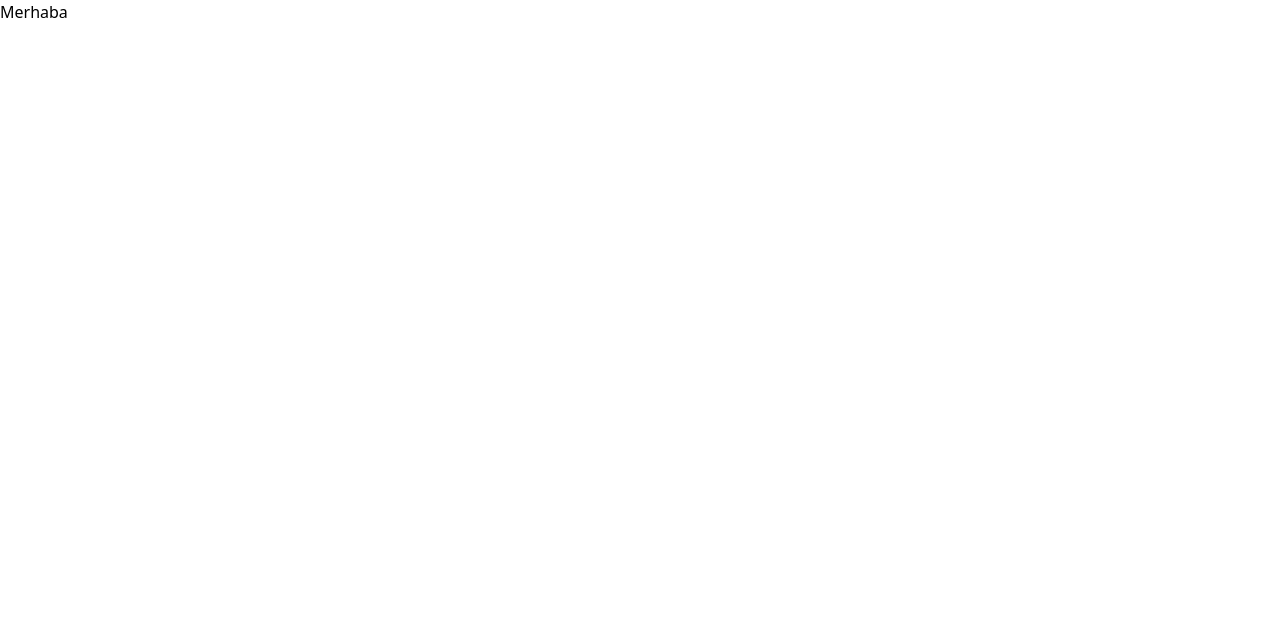
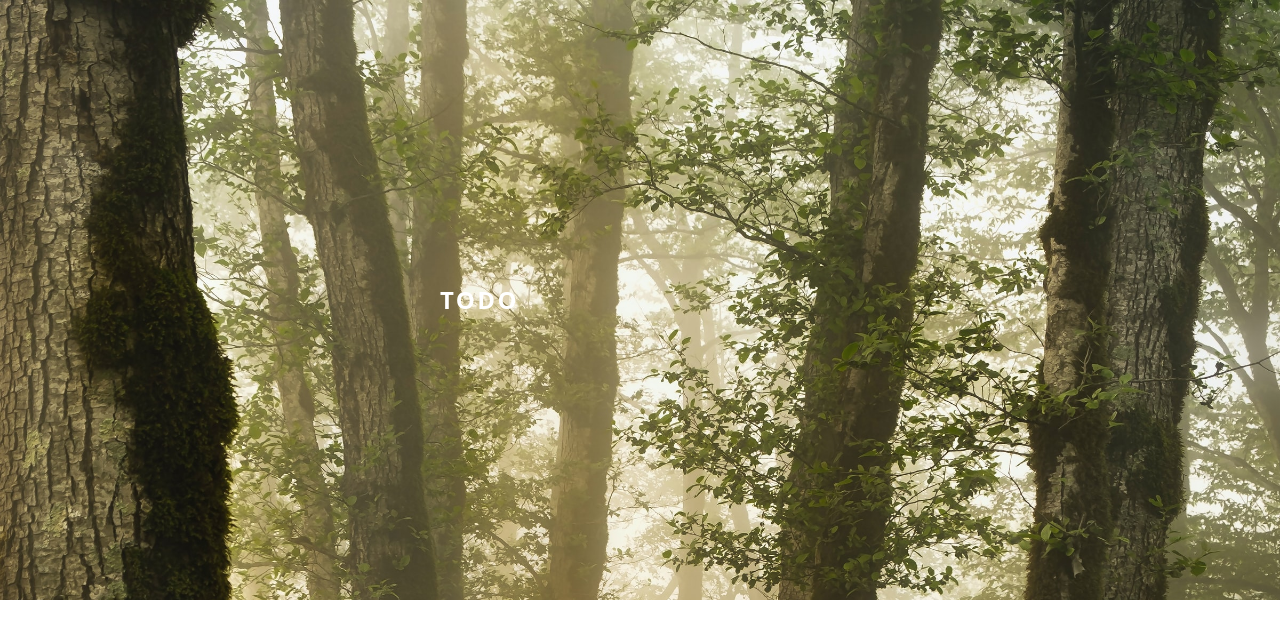
Before and after one commit to gohugotr/todo-v2, a React (Vite) app: page / in a window 1280 px wide. Shown: the top 638 px of the page. Built offline with nearby package versions, Linux system fonts and the light colour scheme.

Commit message:
Header TODO tanımlanıd

```diff
--- a/src/App.jsx
+++ b/src/App.jsx
@@ -1,9 +1,11 @@
+import Header from "./components/Header"
+
 const App = () => {
 
 
   return (
     <div className="md:container md:mx-auto">
-        Merhaba
+        <Header/>
     </div>
   )
 }
--- /dev/null
+++ b/src/components/Header.jsx
@@ -0,0 +1,16 @@
+import React from 'react'
+
+const Header = (props) => {
+  return (
+    <div
+      className="flex items-center justify-center w-full relative
+    h-[600px] bg-[url('./img/zemin.jpg')] bg-cover">
+      <div className='relative flex flex-col w-[400px]'>
+        <div className='header-title'>TODO</div>
+        {props.children}
+      </div>
+    </div>
+  )
+}
+
+export default Header
--- a/src/index.css
+++ b/src/index.css
@@ -1,3 +1,7 @@
 @tailwind base;
 @tailwind components;
 @tailwind utilities;
+
+.header-title {
+  @apply text-white text-2xl font-bold tracking-widest;
+}
```
Also changed, not shown: src/img/zemin.jpg (added).
